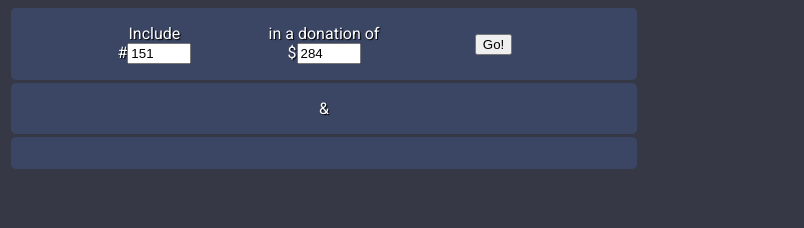
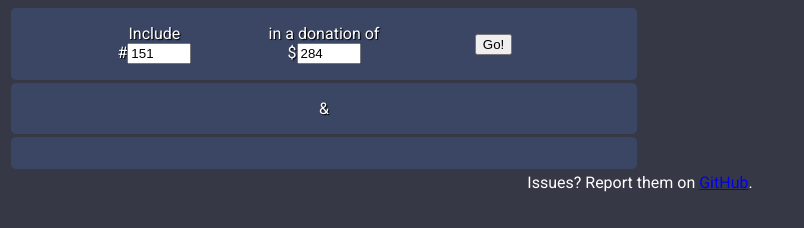
Before and after one commit to regularwave/GDQ-Pokemon-donation, a plain HTML site: page index.html in a window 1280 px wide. Shown: the whole page, without its empty margins (0-804 px from the left). Drawn offline with Linux system fonts and the light colour scheme; no server answers.

Commit message:
report issues link

```diff
--- a/index.html
+++ b/index.html
@@ -42,6 +42,9 @@
         </div>
         <div class="total_donation"></div>
     </div>
+    <footer>
+        Issues? Report them on <a href="https://github.com/regularwave/GDQ-Pokemon-donation" target="_blank">GitHub</a>.
+    </footer>
 </body>
 
 </html>
--- a/style.css
+++ b/style.css
@@ -41,6 +41,11 @@ body {
     text-transform: capitalize;
 }
 
+footer {
+    text-align: center;
+    color: white;
+}
+
 @media screen and (max-width: 768px) {
     .container {
         width: 100%;
```
